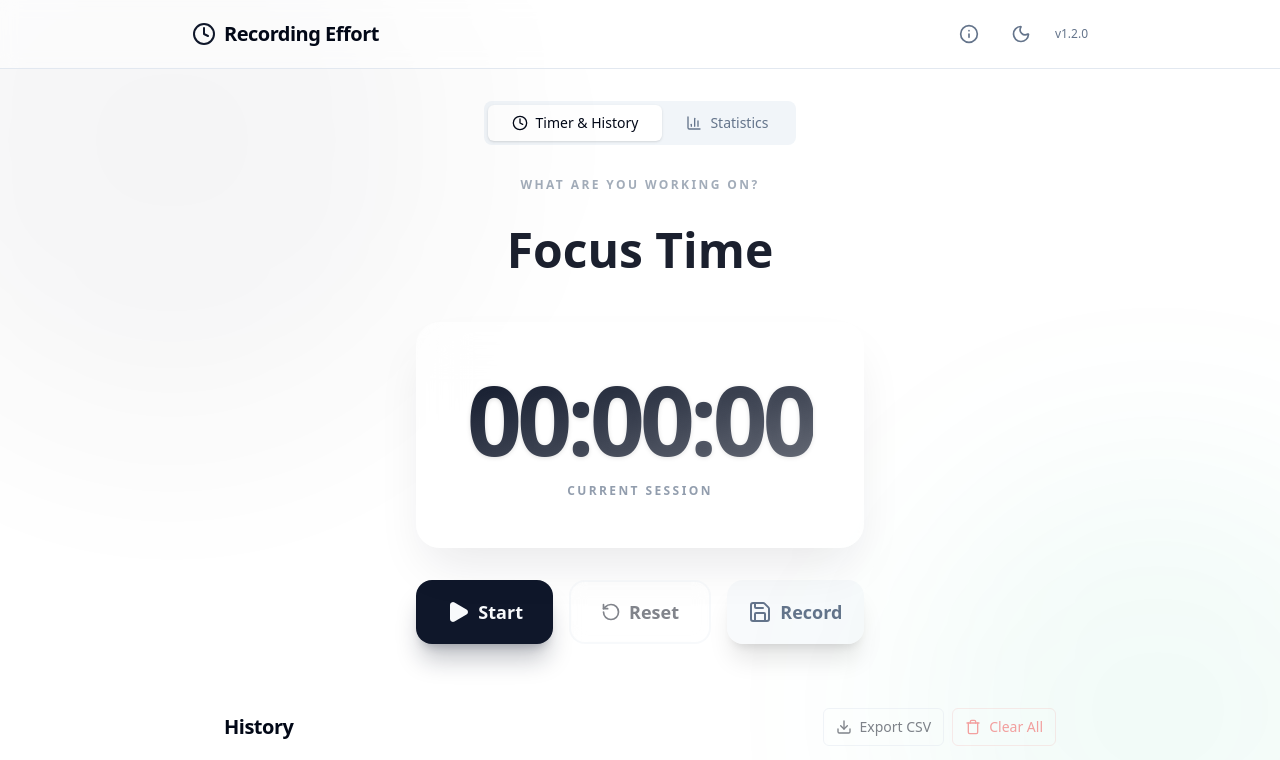
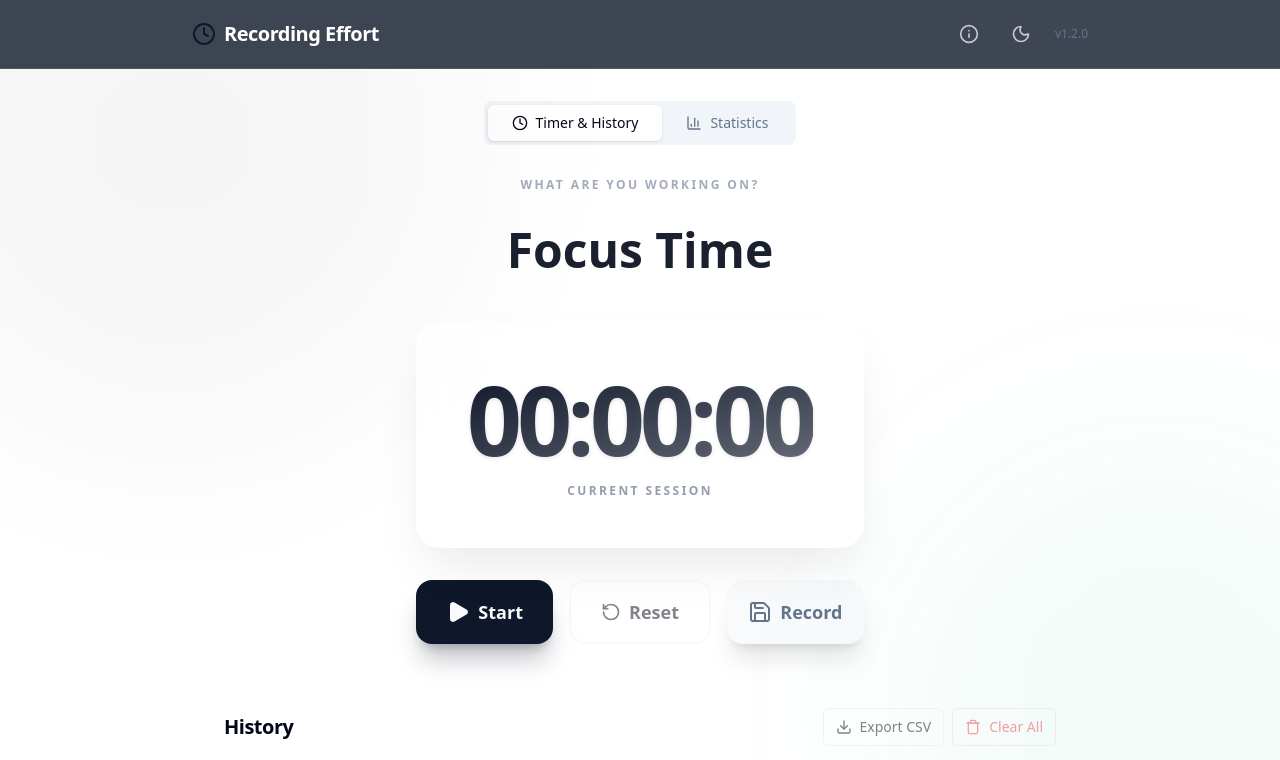
Before and after one commit to PyKataRyst/Recording-Effort, a React (Vite) app: page / in a window 1280 px wide. Shown: the top 760 px of the page. Built offline with nearby package versions, Linux system fonts and the light colour scheme.

Commit message:
style(ui): Implement sticky header with glassmorphism

```diff
--- a/src/App.tsx
+++ b/src/App.tsx
@@ -868,7 +868,7 @@ function App() {
 
       <AboutModal isOpen={showAbout} onClose={() => setShowAbout(false)} />
 
-      <header className="p-4 border-b border-border bg-card/50 backdrop-blur-sm sticky top-0 z-10 transition-colors duration-300">
+      <header className="p-4 border-b border-white/10 bg-gray-900/80 backdrop-blur-md sticky top-0 z-50 transition-colors duration-300 text-white">
         <div className="max-w-4xl mx-auto flex items-center justify-between">
           <div className="flex items-center gap-2">
             <Clock className="w-6 h-6 text-primary" />
@@ -877,14 +877,14 @@ function App() {
           <div className="flex items-center gap-4">
             <button
               onClick={() => setShowAbout(true)}
-              className="p-2 rounded-full hover:bg-accent text-muted-foreground hover:text-foreground transition-all"
+              className="p-2 rounded-full hover:bg-white/10 text-white/70 hover:text-white transition-all"
               title="About this app"
             >
               <Info className="w-5 h-5" />
             </button>
             <button
               onClick={toggleTheme}
-              className="p-2 rounded-full hover:bg-accent text-muted-foreground hover:text-foreground transition-all"
+              className="p-2 rounded-full hover:bg-white/10 text-white/70 hover:text-white transition-all"
               title={`Switch to ${theme === 'light' ? 'dark' : 'light'} mode`}
             >
               {theme === 'light' ? (
```
